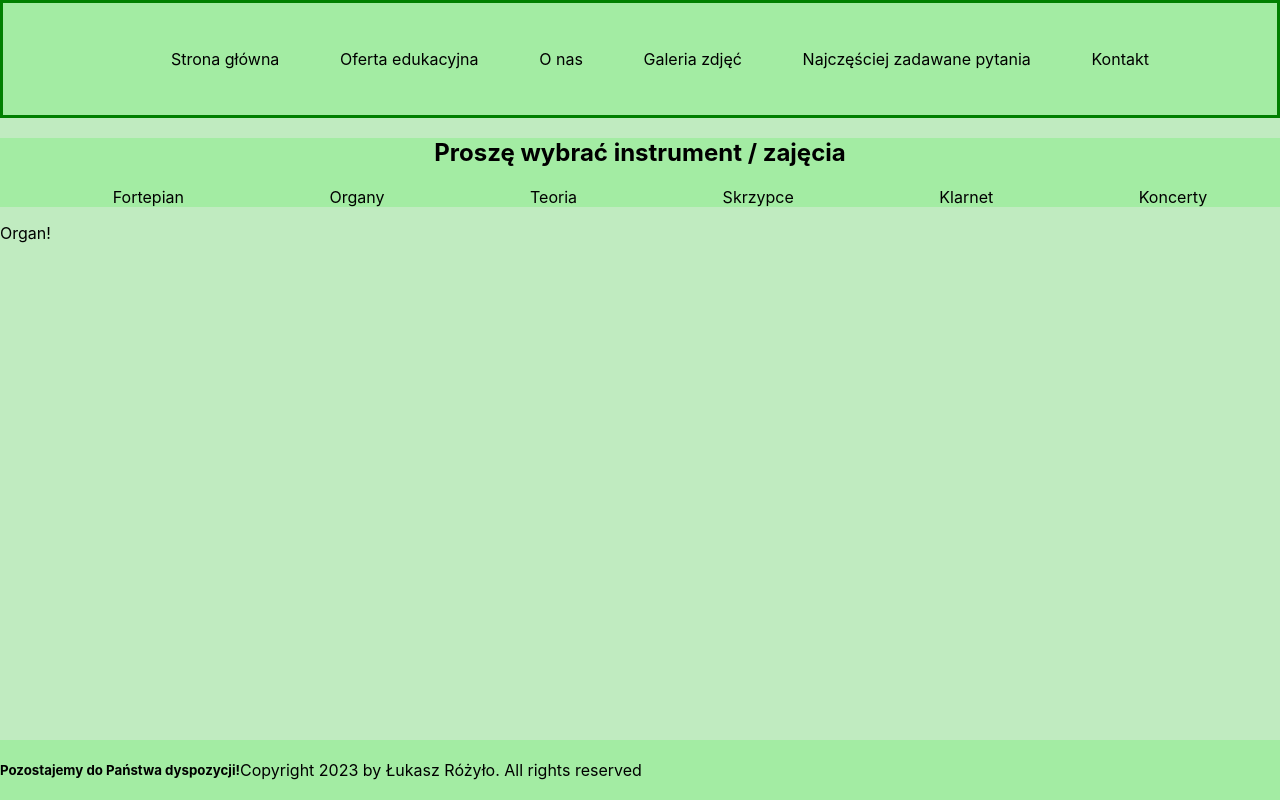
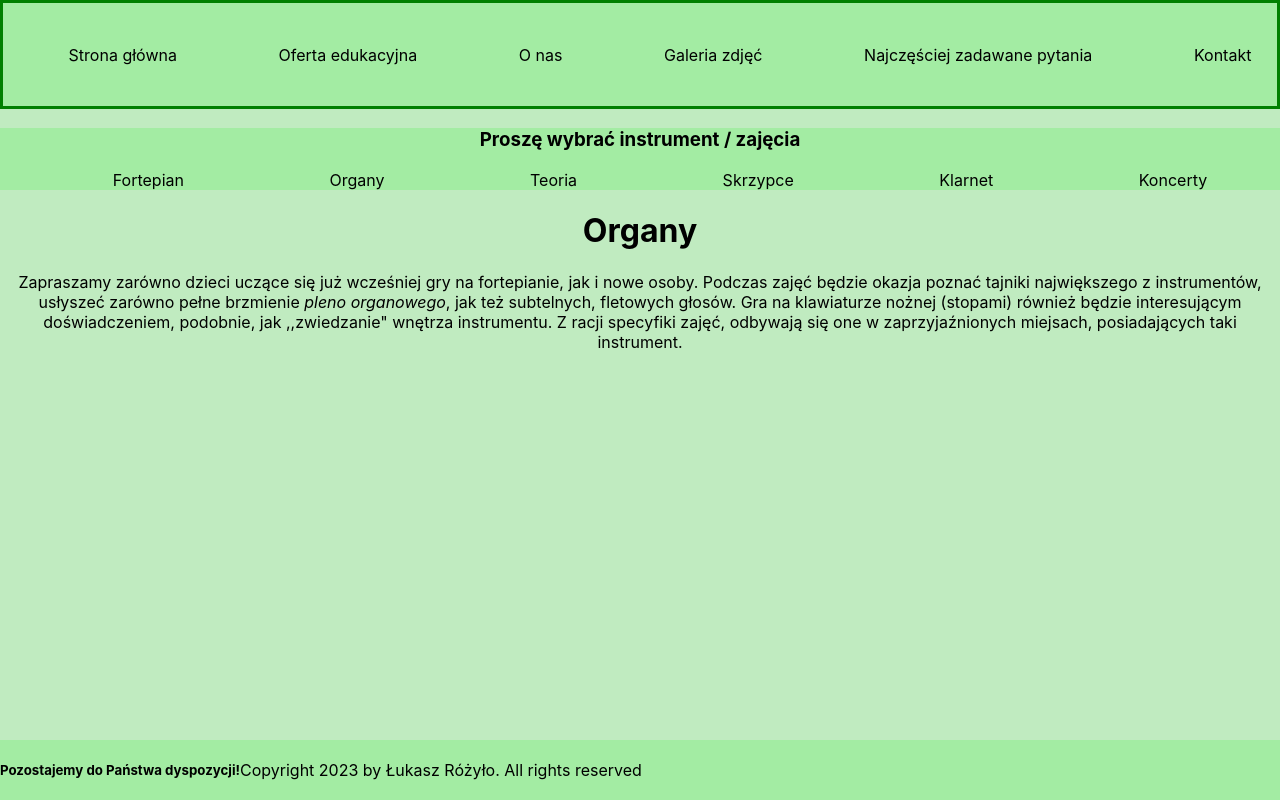
Before and after one commit to lukasz6678/school, a React (Create React App) app: page /offert/organ in a window 1280 px wide. Built offline with nearby package versions, Linux system fonts and the light colour scheme.

Commit message:
wprowadzone teksty zajec

```diff
--- a/src/App.css
+++ b/src/App.css
@@ -1,11 +1,16 @@
 body {
   background-color: rgb(192, 235, 192);
+  text-align: center;
 }
 
 .navbar {
   border: 3px solid green;
-  padding: 30px 10%;
+  padding: 2%;
   background-color: rgb(163, 236, 163);
+}
+
+li {
+  list-style-type: none;
 }
 
 .list {
--- a/src/pages/Courses/Concertos.js
+++ b/src/pages/Courses/Concertos.js
@@ -1,7 +1,16 @@
 export function Concertos() {
   return (
-    <div>
-      <p>Concertos!</p>
-    </div>
+    <>
+      <h1>Organizacja koncetów</h1>
+
+      <p>
+        Nasz zespół posiada doświadczenie w organizowaniu wydarzeń muzycznych:
+        koncertów, popisów, warsztatów muzycznych dla dzieci i młodzieży.
+        Uczniowie zdobywają praktykę sceniczną, dzieląc się swoimi
+        interpretacjami Wszystkie propozycje współpracy prosimy zamieszcać w
+        formularzu w zakładce Kontakt.
+      </p>
+      {/* place for concerto-photos silder */}
+    </>
   );
 }
--- a/src/pages/Courses/Organ.js
+++ b/src/pages/Courses/Organ.js
@@ -1,7 +1,18 @@
 export function Organ() {
   return (
-    <div>
-      <p>Organ!</p>
-    </div>
+    <>
+      <h1>Organy </h1>
+
+      <p>
+        Zapraszamy zarówno dzieci uczące się już wcześniej gry na fortepianie,
+        jak i nowe osoby. Podczas zajęć będzie okazja poznać tajniki
+        największego z instrumentów, usłyszeć zarówno pełne brzmienie{" "}
+        <i>pleno organowego</i>, jak też subtelnych, fletowych głosów. Gra na
+        klawiaturze nożnej (stopami) również będzie interesującym
+        doświadczeniem, podobnie, jak ,,zwiedzanie" wnętrza instrumentu. Z racji
+        specyfiki zajęć, odbywają się one w zaprzyjaźnionych miejsach,
+        posiadających taki instrument.
+      </p>
+    </>
   );
 }
--- a/src/pages/Courses/Piano.js
+++ b/src/pages/Courses/Piano.js
@@ -1,3 +1,23 @@
 export function Piano() {
-  return <p>Piano!</p>;
+  return (
+    <>
+      <h1>Fortepian (pianino)</h1>
+
+      <p>
+        Oferujemy indywidualne lekcje gry na fortepianie / pianinie z przyjazdem
+        do Państwa domu. Odbywają się one w przyjaznej atmosferze, pod okiem
+        doświadczonego, kompetentnego pedagoga (mgr fortepianu). Realizujemy
+        program szkół muzycznych, włączając do niego również utwory muzyki
+        filmowej i popularnej. Nasi uczniowie odnoszą sukcesy na lokalnych i
+        ogólnopolskich konkursach muzycznych.
+      </p>
+      <img src="" alt="lekcja fortepianu" />
+      <p className="corepetitions_offert">
+        Zapraszamy także uczniów Szkół Muzycznych, potrzebujących korepetycji,
+        lekcji uzupełniających bądź doraźnych konsultacji. Nasi pedagodzy są
+        przygotowani, by pomóc w takiej sytuacji, opracować bądź skorygować plan
+        ćwiczenia, projektowo przygotować ucznia do nadchodzącego egzaminu.
+      </p>
+    </>
+  );
 }
--- a/src/pages/Courses/Theory.js
+++ b/src/pages/Courses/Theory.js
@@ -1,7 +1,17 @@
 export function Theory() {
   return (
-    <div>
-      <p>Theory!</p>
-    </div>
+    <>
+      <h1>Teoria, kształcenie słuchu, solfeż, zasady muzyki</h1>
+
+      <p>
+        Istotną pozycją w rozwoju ucznia jest wiedza teoretyczna. Pod okiem
+        nauczyciela-specjalisty zrozumiesz budowę utworu muzycznego.<br></br>{" "}
+        Nauczysz się rozpoznawać ze słuchu proste, a później bardziej złożone
+        struktury muzyczne. <br></br>Oferujemy zarówno kształcenie w oparciu o
+        program nauczania przedmiotów teoretycznych, jak również{" "}
+        <strong>korepetycje z kształcenia słuchu i teorii muzyki</strong> przez
+        ważnymi egzaminami.
+      </p>
+    </>
   );
 }
--- a/src/pages/Courses/Violin.js
+++ b/src/pages/Courses/Violin.js
@@ -1,7 +1,21 @@
 export function Violin() {
   return (
-    <div>
-      <p>Violin!</p>
-    </div>
+    <>
+      <h1>Skrzypce</h1>
+
+      <p>
+        Zapraszamy do indywidualnych zajęć z gry na skrzypcach. Pod kierunkiem
+        doświadczonego nauczyciela - instrumentalisty
+      </p>
+
+      <img src="" alt="lekcja skrzypiec" />
+
+      <p className="corepetitions_offert">
+        Zapraszamy także uczniów Szkół Muzycznych, potrzebujących korepetycji,
+        lekcji uzupełniających bądź doraźnych konsultacji. Nasi pedagodzy są
+        przygotowani, by pomóc w takiej sytuacji, opracować bądź skorygować plan
+        ćwiczenia, projektowo przygotować ucznia do nadchodzącego egzaminu.
+      </p>
+    </>
   );
 }
--- a/src/pages/Navbar/Offert.js
+++ b/src/pages/Navbar/Offert.js
@@ -11,15 +11,7 @@ export function Offert() {
     <>
       <nav>
         <div className="fixed_background_color">
-          <h1
-            style={{
-              display: "flex",
-              justifyContent: "center",
-              alignItems: "center",
-            }}
-          >
-            Proszę wybrać instrument / zajęcia
-          </h1>
+          <h3>Proszę wybrać instrument / zajęcia</h3>
           <ul className="offert-list">
             <li>
               <NavLink to="/offert/piano">Fortepian</NavLink>
```
